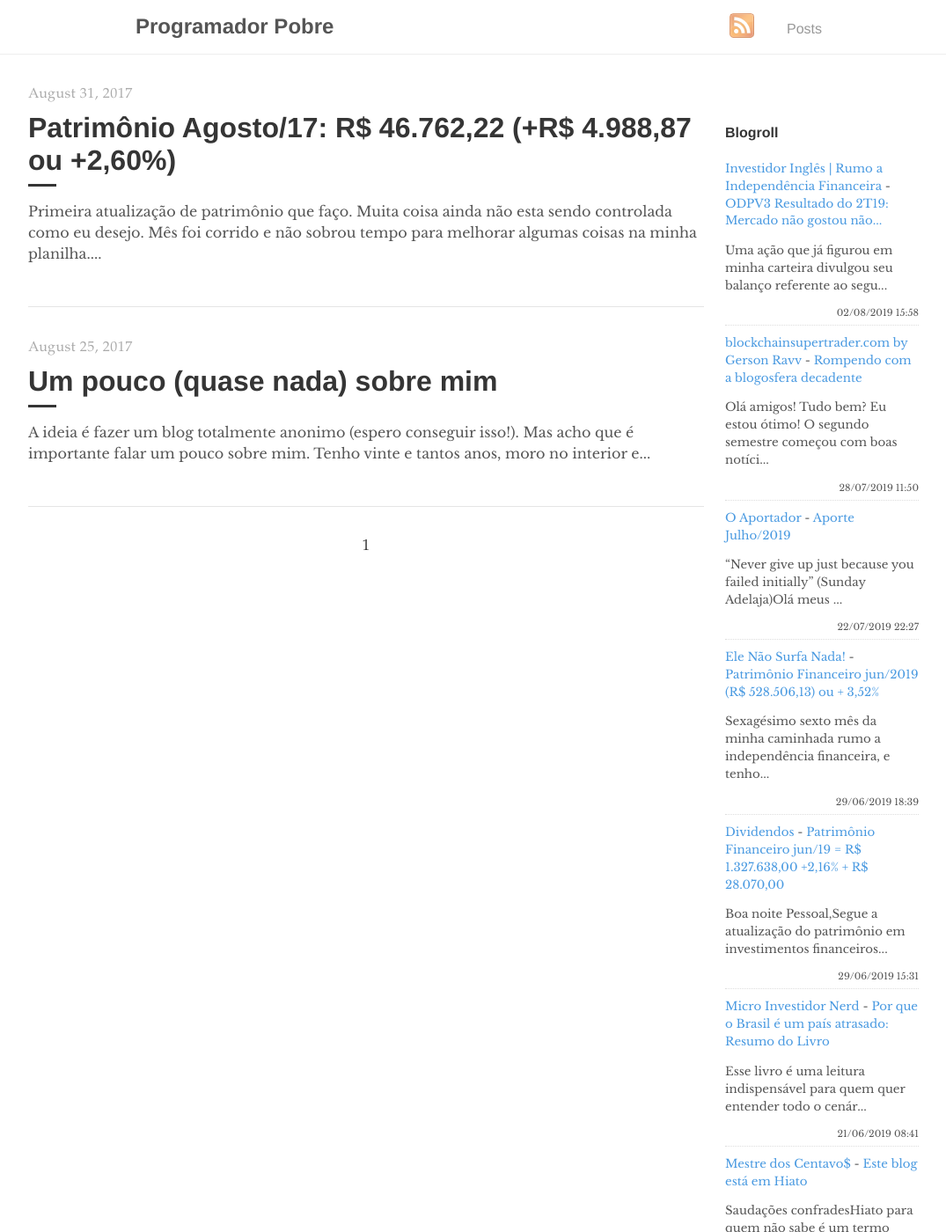
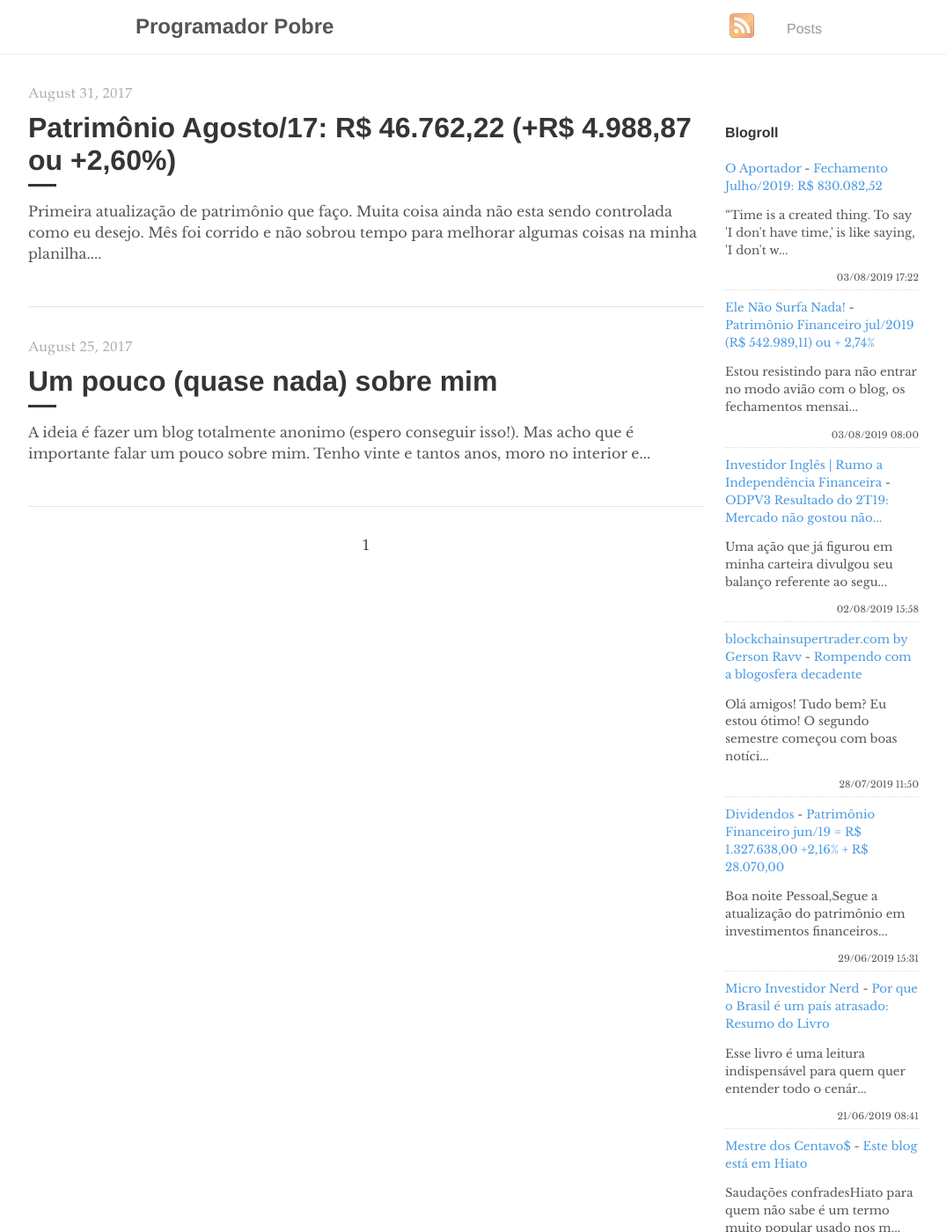
Before and after one commit to programadorpobre/programadorpobre.github.io, a Jekyll site: the page built from index.html, in a window 1280 px wide and 1400 px high. Shown: the whole window at 88% size, without its empty margins (96-1171 px from the left). Built offline with Jekyll 4.4.1, drawn with Linux system fonts in a browser that asks for light colours; the list of posts is cut into pages by our own code; comment, search, counter and statistics services are not loaded.

Commit message:
[ci skip] travis #728

```diff
--- a/_includes/feed-entries.html
+++ b/_includes/feed-entries.html
@@ -1,3 +1,13 @@
+<div class="feed-entry">
+    <a class="feed-entry-site-name" href="https://oaportadorfinanceiro.blogspot.com/">O Aportador</a> - <a class="feed-entry-title" href="https://oaportadorfinanceiro.blogspot.com/2019/08/fechamento-julho2019-r-83008252.html">Fechamento Julho/2019: R$ 830.082,52</a>
+    <p class="feed-entry-summary">“Time is a created thing. To say 'I don't have time,' is like saying, 'I don't w...</p>
+    <time datetime="2019-08-03T17:22:00.000-03:00">03/08/2019 17:22</time>
+</div>
+<div class="feed-entry">
+    <a class="feed-entry-site-name" href="https://elenaosurfanada.blogspot.com/">Ele Não Surfa Nada!</a> - <a class="feed-entry-title" href="https://elenaosurfanada.blogspot.com/2019/08/patrimonio-financeiro-jul2019-r.html">Patrimônio Financeiro jul/2019 (R$ 542.989,11) ou + 2,74%</a>
+    <p class="feed-entry-summary">Estou resistindo para não entrar no modo avião com o blog, os fechamentos mensai...</p>
+    <time datetime="2019-08-03T08:00:00.002-03:00">03/08/2019 08:00</time>
+</div>
 <div class="feed-entry">
     <a class="feed-entry-site-name" href="https://www.investidoringles.com/">Investidor Inglês | Rumo a Independência Financeira</a> - <a class="feed-entry-title" href="https://www.investidoringles.com/2019/08/odpv3-resultado-2t19.html">ODPV3 Resultado do 2T19: Mercado não gostou não...</a>
     <p class="feed-entry-summary">Uma ação que já figurou em minha carteira divulgou seu balanço referente ao segu...</p>
@@ -7,16 +17,6 @@
     <a class="feed-entry-site-name" href="http://www.blockchainsupertrader.com/">blockchainsupertrader.com by Gerson Ravv</a> - <a class="feed-entry-title" href="http://www.blockchainsupertrader.com/2019/07/rompendo-com-blogosfera-decadente.html">Rompendo com a blogosfera decadente</a>
     <p class="feed-entry-summary">Olá amigos! Tudo bem? Eu estou ótimo! O segundo semestre começou com boas notíci...</p>
     <time datetime="2019-07-28T11:50:00.001-03:00">28/07/2019 11:50</time>
-</div>
-<div class="feed-entry">
-    <a class="feed-entry-site-name" href="https://oaportadorfinanceiro.blogspot.com/">O Aportador</a> - <a class="feed-entry-title" href="https://oaportadorfinanceiro.blogspot.com/2019/07/aporte-julho2019.html">Aporte Julho/2019</a>
-    <p class="feed-entry-summary">“Never give up just because you failed initially”&nbsp;(Sunday Adelaja)Olá meus ...</p>
-    <time datetime="2019-07-22T22:27:00.000-03:00">22/07/2019 22:27</time>
-</div>
-<div class="feed-entry">
-    <a class="feed-entry-site-name" href="https://elenaosurfanada.blogspot.com/">Ele Não Surfa Nada!</a> - <a class="feed-entry-title" href="https://elenaosurfanada.blogspot.com/2019/06/patrimonio-financeiro-jun2019-r.html">Patrimônio Financeiro jun/2019 (R$ 528.506,13) ou + 3,52%</a>
-    <p class="feed-entry-summary">Sexagésimo sexto mês da minha caminhada rumo a independência financeira, e tenho...</p>
-    <time datetime="2019-06-29T18:39:00.000-03:00">29/06/2019 18:39</time>
 </div>
 <div class="feed-entry">
     <a class="feed-entry-site-name" href="http://bonsdividendos.blogspot.com/">Dividendos</a> - <a class="feed-entry-title" href="http://bonsdividendos.blogspot.com/2019/06/patrimonio-financeiro-jun19-r-132763800.html">Patrimônio Financeiro jun/19 = R$ 1.327.638,00 +2,16% + R$ 28.070,00</a>
```
